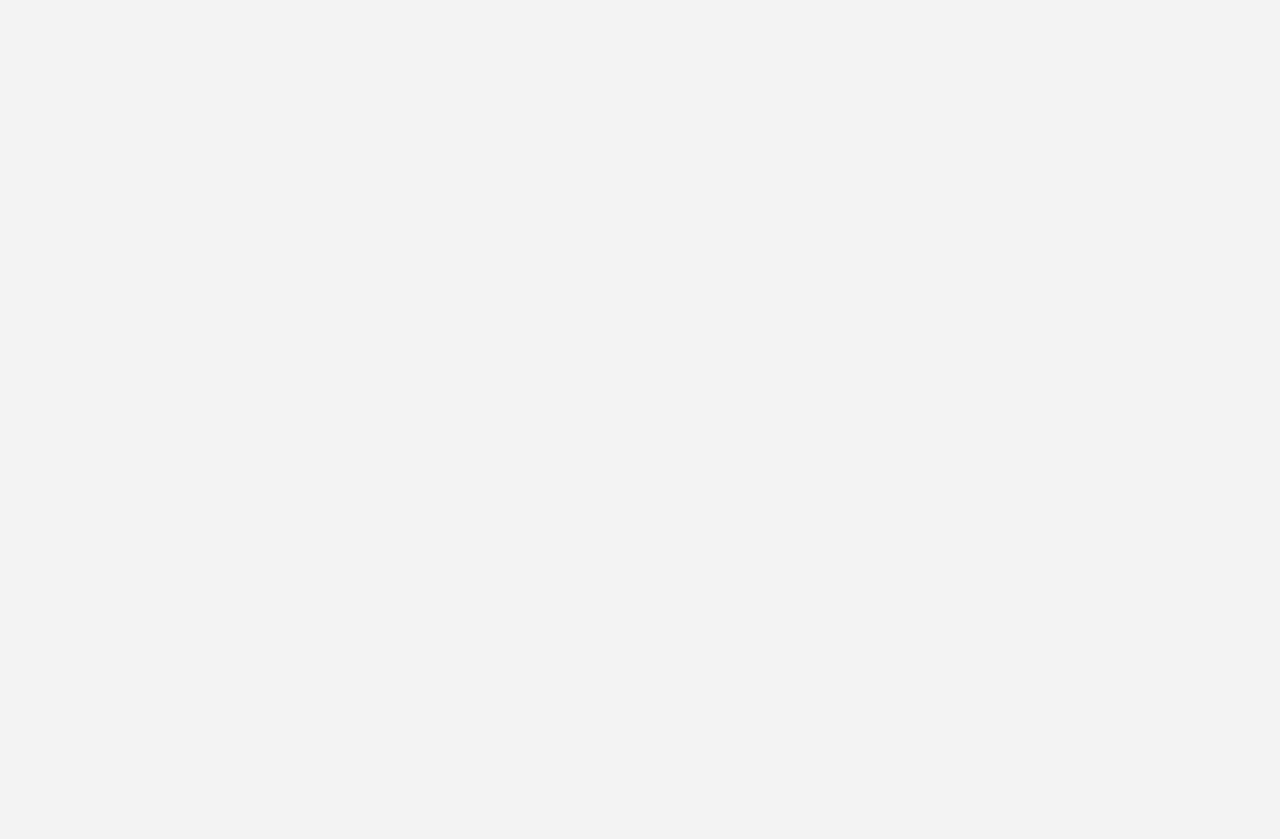
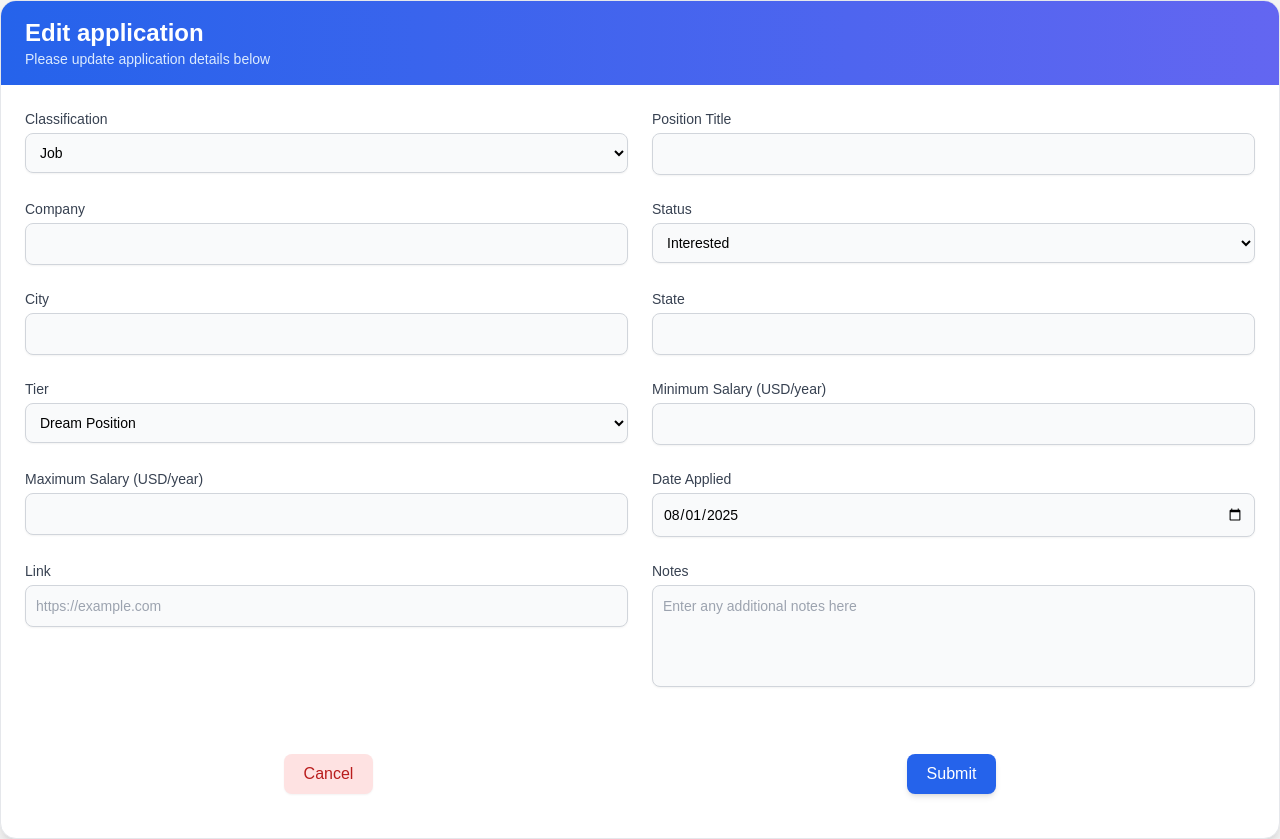
Before and after one commit to sirus-the-beaver/job-tracker, a React (Create React App) app in the folder frontend/: page /edit-job/1 in a window 1280 px wide. Before the commit this address had no page. Before the commit the page ends 800 px from the top, so only its background shows below. Built offline with nearby package versions, Linux system fonts and the light colour scheme; no server answers; sample sign-in values are in the browser's storage.

Commit message:
Add routing for /edit-job on frontend

```diff
--- a/frontend/src/App.js
+++ b/frontend/src/App.js
@@ -21,6 +21,7 @@ import NewJob from './components/NewJob';
 import NewSkill from './components/NewSkill';
 import NewContact from './components/NewContact';
 import ViewJobs from './components/ViewJobs';
+import EditJob from './components/EditJob';
 
 
 function App() {
@@ -37,6 +38,7 @@ function App() {
           <Route path="/" element={<Dashboard />} />
           <Route path="/new-job" element={<NewJob />} />
           <Route path="/view-jobs" element={<ViewJobs />} />
+          <Route path="/edit-job/:jobId" element={<EditJob />} />
         </Route>
       </Routes>
     </AuthProvider>
--- a/frontend/src/components/EditJob.js
+++ b/frontend/src/components/EditJob.js
@@ -54,24 +54,27 @@ const EditJob = () => {
         };
 
         try {
-            const response = await axios.put(`http://localhost:5000/jobs/${jobId}`, jobData,
+            const response = await axios.put(`http://localhost:5045/jobs/${jobId}`, jobData,
                 {
                     headers: { Authorization: `Bearer ${token}` }
                 }
             );
             if (response.status === 204) {
                 setSuccess(true);
-                setTimeout(() => navigate('/jobs'), 2000);
             }
         } catch (error) {
             setError('Failed to update job. Please try again.');
         }
     };
 
+    const handleCancel = () => {
+        navigate('/view-jobs');
+    };
+
     useEffect(() => {
         const fetchJob = async () => {
             try {
-                const response = await axios.get(`http://localhost:5000/jobs/${jobId}`, {
+                const response = await axios.get(`http://localhost:5045/jobs/${jobId}`, {
                     headers: { Authorization: `Bearer ${token}` }
                 });
                 const job = response.data;
@@ -84,7 +87,7 @@ const EditJob = () => {
                 setTier(job.tier);
                 setSalaryMin(job.salary_min || '');
                 setSalaryMax(job.salary_max || '');
-                setDateApplied(job.application_date || null);
+                setDateApplied(job.application_date ? new Date(job.application_date).toISOString().split('T')[0] : '');
                 setLink(job.link || '');
                 setNotes(job.notes || '');
             } catch (error) {
@@ -93,6 +96,12 @@ const EditJob = () => {
         };
         fetchJob();
     }, [jobId, token]);
+
+    useEffect(() => {
+        if (status !== 'interested') {
+            setDateApplied(new Date().toISOString().split('T')[0]);
+        }
+    }, [status]);
 
     return (
         <div>
@@ -116,10 +125,10 @@ const EditJob = () => {
                         <h2 className='text-lg font-semibold text-green-600'>Submission Successful</h2>
                         <p className='text-sm text-gray-700'>Your job application has been updated successfully!</p>
                         <button
-                            onClick={() => navigate('/')}
+                            onClick={() => navigate('/view-jobs')}
                             className='mt-4 px-4 py-2 bg-blue-600 text-white rounded-md hover:bg-blue-700 transition'
                         >
-                            Go to Dashboard
+                            Go back to view jobs
                         </button>
                     </div>
                 </div>
@@ -178,11 +187,11 @@ const EditJob = () => {
                                 onChange={(e) => setStatus(e.target.value)}
                                 className='mt-1 w-full border border-gray-300 rounded-lg bg-gray-50 p-2.5 text-sm shadow-sm focus:border-blue-500 focus:ring-2 focus:ring-blue-500 transition'
                             >
-                                <option value="Interested">Interested</option>
-                                <option value="Applied">Applied</option>
-                                <option value="Interviewing">Interviewing</option>
-                                <option value="Offer">Offer</option>
-                                <option value="Rejected">Rejected</option>
+                                <option value="interested">Interested</option>
+                                <option value="applied">Applied</option>
+                                <option value="interviewing">Interviewing</option>
+                                <option value="offer">Offer</option>
+                                <option value="rejected">Rejected</option>
                             </select>
                         </div>
 
@@ -244,7 +253,7 @@ const EditJob = () => {
                             />
                         </div>
 
-                        {status !== 'Interested' &&
+                        {status !== 'interested' &&
                         (
                             <div>
                                 <label htmlFor="dateApplied" className='block text-sm font-medium text-gray-700'>Date Applied</label>
@@ -286,7 +295,6 @@ const EditJob = () => {
 
                     <div className='flex flex-col sm:flex-row gap-4 justify-end pt-4'>
                         <button type="button" onClick={handleCancel} className='w-full sm:w-auto px-5 py-2 bg-red-100 text-red-700 rounded-lg hover:bg-red-200 shadow-sm transition'>Cancel</button>
-                        <button type="reset" className='w-full sm:w-auto px-5 py-2 bg-gray-100 text-gray-800 rounded-lg hover:bg-gray-200 shadow-sm transition'>Reset</button>
                         <button type="submit" className='w-full sm:w-auto px-5 py-2 bg-blue-600 text-white rounded-lg hover:bg-blue-700 shadow-md transition'>Submit</button>
                     </div>
                 </form>
@@ -294,3 +302,5 @@ const EditJob = () => {
         </div>
     )
 };
+
+export default EditJob;
```
